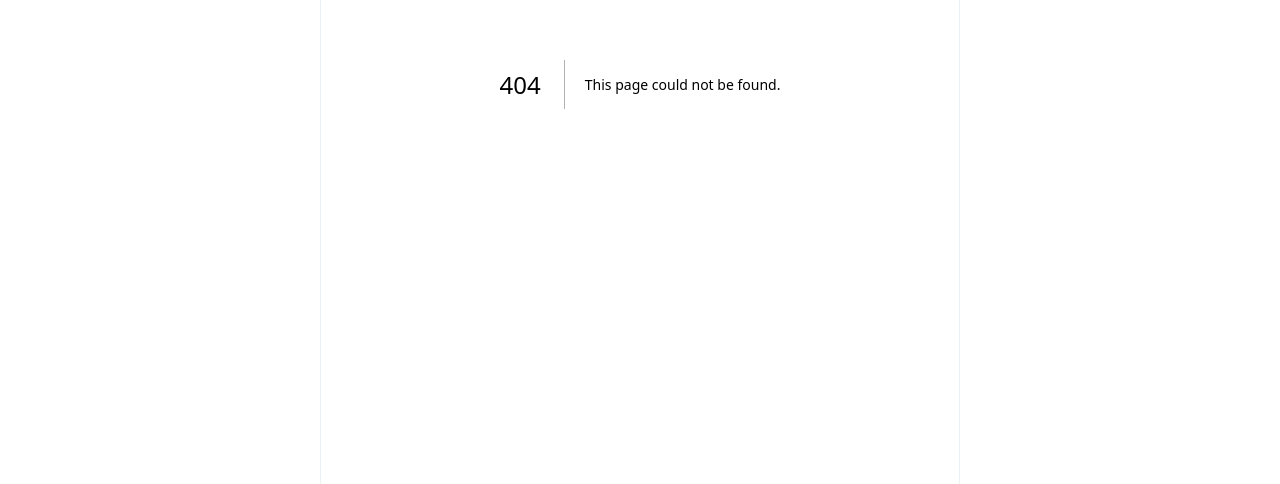
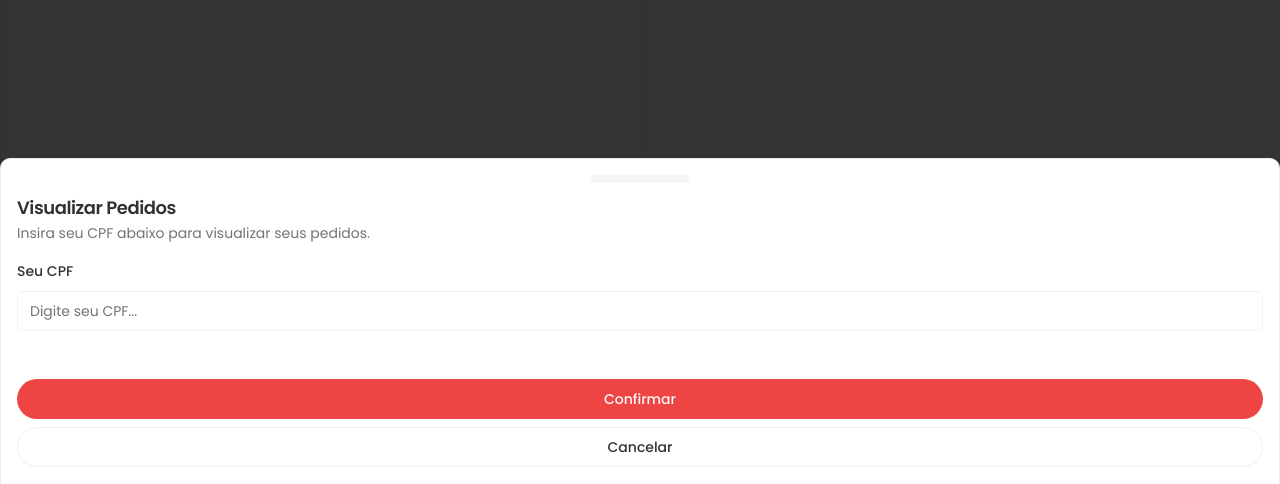
Before and after one commit to Deivid-Martins/Donalds-FullStack-Project, a Next.js app: page /1/orders in a window 1280 px wide. Before the commit this address had no page. Shown: the part 316-800 px from the top of the page. Built offline with nearby package versions, Linux system fonts and the light colour scheme.

Commit message:
feat: add orders page

```diff
--- a/package.json
+++ b/package.json
@@ -17,6 +17,7 @@
     "@radix-ui/react-dialog": "^1.1.6",
     "@radix-ui/react-label": "^2.1.2",
     "@radix-ui/react-scroll-area": "^1.2.3",
+    "@radix-ui/react-separator": "^1.1.2",
     "@radix-ui/react-slot": "^1.1.2",
     "class-variance-authority": "^0.7.1",
     "clsx": "^2.1.1",
--- /dev/null
+++ b/src/app/[slug]/orders/components/cpf-form.tsx
@@ -0,0 +1,99 @@
+"use client";
+
+import { zodResolver } from "@hookform/resolvers/zod";
+import { usePathname, useRouter } from "next/navigation";
+import { useForm } from "react-hook-form";
+import { PatternFormat } from "react-number-format";
+import { z } from "zod";
+
+import { Button } from "@/components/ui/button";
+import {
+  Drawer,
+  DrawerClose,
+  DrawerContent,
+  DrawerDescription,
+  DrawerFooter,
+  DrawerHeader,
+  DrawerTitle,
+} from "@/components/ui/drawer"
+import { Form, FormControl, FormField, FormItem, FormLabel, FormMessage } from "@/components/ui/form";
+import { Input } from "@/components/ui/input";
+
+import { isValidCpf, removeCpfPunctuation } from "../../menu/helpers/cpf";
+
+const formSchema = z.object({
+  cpf: z
+    .string()
+    .trim()
+    .min(1, {
+      message: "O CPF é obrigatório.",
+    })
+    .refine((value) => isValidCpf(value), {
+      message: "CPF inválido.",
+    }),
+});
+
+type FormSchema = z.infer<typeof formSchema>;
+
+export default function CpfForm () {
+
+  const form = useForm<FormSchema>({
+    resolver: zodResolver(formSchema),
+  });
+
+  const router = useRouter();
+  const pathName = usePathname();
+
+  const onSubmit = (data: FormSchema) => {
+    router.push(`${pathName}?cpf=${removeCpfPunctuation(data.cpf)}`)
+  };
+
+  const handleCancel = () => {
+    router.back();
+  };
+
+  return (
+    <Drawer open>
+      <DrawerContent>
+        <DrawerHeader>
+          <DrawerTitle>Visualizar Pedidos</DrawerTitle>
+          <DrawerDescription>Insira seu CPF abaixo para visualizar seus pedidos.</DrawerDescription>
+        </DrawerHeader>
+        <Form {...form}>
+        <form onSubmit={form.handleSubmit(onSubmit)} className="space-y-8">
+            <FormField
+              control={form.control}
+              name="cpf"
+              render={({ field }) => (
+                <FormItem className="px-4">
+                  <FormLabel>Seu CPF</FormLabel>
+                  <FormControl>
+                    <PatternFormat
+                      placeholder="Digite seu CPF..."
+                      format="###.###.###-##"
+                      customInput={Input}
+                      {...field}
+                    />
+                  </FormControl>
+                  <FormMessage />
+                </FormItem>
+              )}
+            />
+            <DrawerFooter>
+              <Button variant="destructive" className="w-full rounded-full">Confirmar</Button>
+              <DrawerClose asChild>
+                <Button
+                  variant="outline"
+                  className="w-full
+                  rounded-full"
+                  onClick={handleCancel}
+                >Cancelar</Button>
+              </DrawerClose>
+            </DrawerFooter>
+          </form>
+        </Form>
+
+      </DrawerContent>
+    </Drawer>
+  );
+}
--- /dev/null
+++ b/src/app/[slug]/orders/components/order-list.tsx
@@ -0,0 +1,86 @@
+import { OrderStatus, Prisma } from "@prisma/client";
+import { ChevronLeftIcon, ScrollTextIcon } from "lucide-react";
+import Image from "next/image";
+
+import { Button } from "@/components/ui/button";
+import { Card, CardContent } from "@/components/ui/card";
+import { Separator } from "@/components/ui/separator";
+import { formatCurrency } from "@/helpers/format-currency";
+
+interface OrderListProps {
+  orders: Prisma.OrderGetPayload<{
+    include: {
+      restaurant: {
+        select: {
+          name: true,
+          avatarImageUrl: true
+        };
+      };
+      orderProducts: {
+        include: {
+          product: true;
+        };
+      };
+    };
+  }>[];
+}
+
+const getStatusLabel = (status: OrderStatus) => {
+  if (status === "FINISHED") return "Finalizado";
+  if (status === "IN_PREPARATION") return "Em preparo";
+  if (status === "PENDING") return "Pendente";
+  return "";
+}
+
+export default function OrderList ({ orders }: OrderListProps) {
+  return (
+    <div className="space-y-6 p-6">
+      <Button size="icon" variant="secondary" className="rounded-full">
+        <ChevronLeftIcon />
+      </Button>
+      <div className="flex items-center gap-3">
+        <ScrollTextIcon />
+        <h2 className="text-lg font-semibold">Meus Pedidos</h2>
+      </div>
+
+      {orders.map((order) => (
+        <Card key={order.id}>
+          <CardContent className="p-5 space-y-4">
+            <div className={`w-fit text-white rounded-full px-2 py-1 text-xs font-semibold
+              ${order.status === OrderStatus.FINISHED ? "bg-green-500 text-white" : "bg-gray-300 text-gray-500"}
+            `}>
+              {getStatusLabel(order.status)}
+            </div>
+            <div className="flex items-center gap-2">
+              <div className="relative h-5 w-5">
+                <Image
+                  src={order.restaurant.avatarImageUrl}
+                  alt={order.restaurant.name}
+                  className="rounded-sm"
+                  fill
+                />
+              </div>
+              <p className="font-semibold text-sm">
+                {order.restaurant.name}
+              </p>
+            </div>
+            <Separator />
+            <div className="space-y-2">
+              {order.orderProducts.map((orderProduct) => (
+                <div key={orderProduct.id} className="flex items-center gap-2">
+                  <div className="h-5 w-5 flex items-center justify-center rounded-full bg-gray-400 text-white text-xs font-semibold">
+                    {orderProduct.quantity}
+                  </div>
+                  <p className="text-sm">{orderProduct.product.name}</p>
+                </div>
+              ))}
+            </div>
+            <Separator />
+            <p className="text-sm font-medium">{formatCurrency(order.total)}</p>
+          </CardContent>
+        </Card>
+      ))}
+
+    </div>
+  );
+}
--- /dev/null
+++ b/src/app/[slug]/orders/page.tsx
@@ -0,0 +1,41 @@
+import { db } from "@/lib/prisma";
+
+import { isValidCpf, removeCpfPunctuation } from "../menu/helpers/cpf";
+import CpfForm from "./components/cpf-form";
+import OrderList from "./components/order-list";
+
+interface OrdersPageProps {
+  searchParams: Promise<{ cpf: string }>
+}
+
+export default async function OrdersPage ({searchParams}: OrdersPageProps) {
+  const { cpf } = await searchParams;
+  if(!cpf) {
+    return <CpfForm />
+  }
+
+  if(!isValidCpf(cpf)) {
+    return <CpfForm />
+  }
+
+  const orders = await db.order.findMany({
+    where: {
+      customerCpf: removeCpfPunctuation(cpf)
+    },
+    include: {
+      restaurant: {
+        select: {
+          name: true,
+          avatarImageUrl: true,
+        },
+      },
+      orderProducts: {
+        include: {
+          product: true
+        },
+      },
+    },
+  })
+
+  return <OrderList orders={orders} />
+}
--- /dev/null
+++ b/src/components/ui/separator.tsx
@@ -0,0 +1,31 @@
+"use client"
+
+import * as React from "react"
+import * as SeparatorPrimitive from "@radix-ui/react-separator"
+
+import { cn } from "@/lib/utils"
+
+const Separator = React.forwardRef<
+  React.ElementRef<typeof SeparatorPrimitive.Root>,
+  React.ComponentPropsWithoutRef<typeof SeparatorPrimitive.Root>
+>(
+  (
+    { className, orientation = "horizontal", decorative = true, ...props },
+    ref
+  ) => (
+    <SeparatorPrimitive.Root
+      ref={ref}
+      decorative={decorative}
+      orientation={orientation}
+      className={cn(
+        "shrink-0 bg-border",
+        orientation === "horizontal" ? "h-[1px] w-full" : "h-full w-[1px]",
+        className
+      )}
+      {...props}
+    />
+  )
+)
+Separator.displayName = SeparatorPrimitive.Root.displayName
+
+export { Separator }
```
Also changed, not shown: 1 other file (tests, documents, lock files or other folders).
